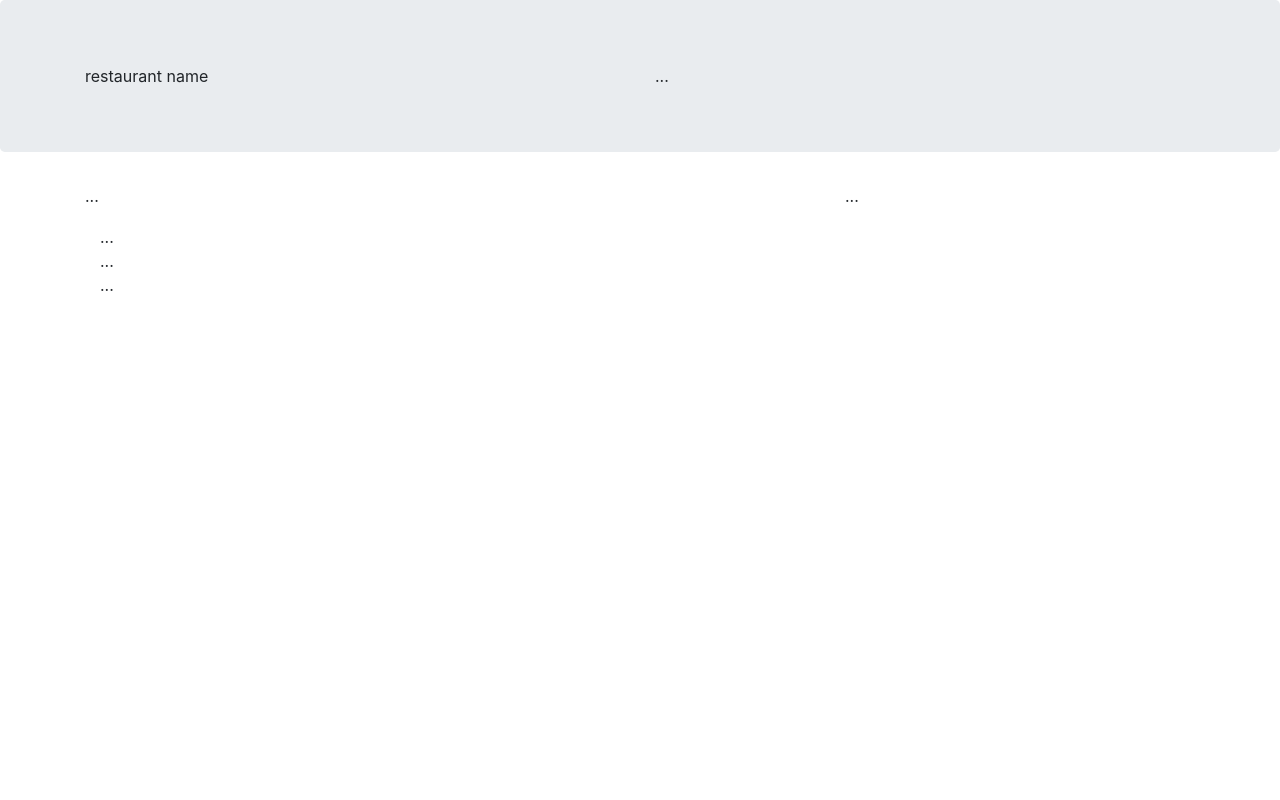
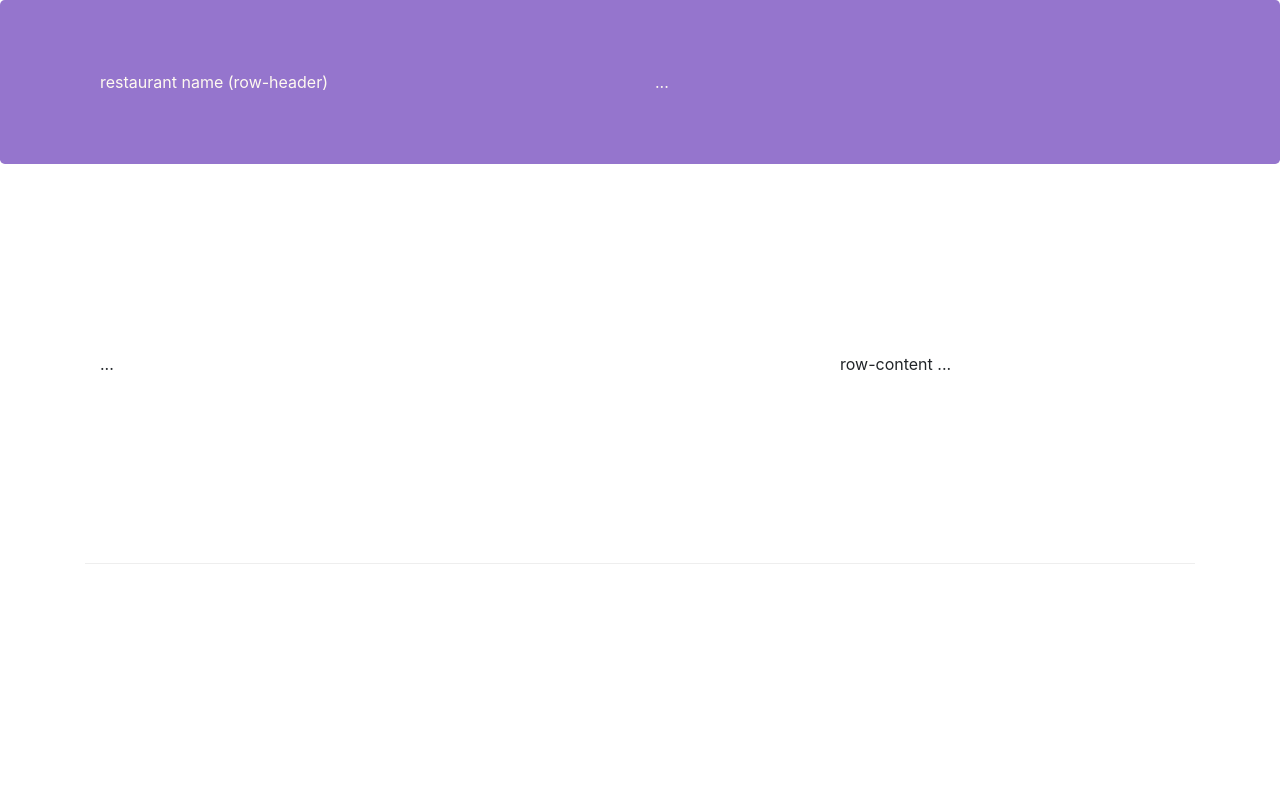
Before and after one commit to tvcht/ex6, a website: page index.html in a window 1280 px wide. Shown: the top 800 px of the page. Drawn offline with nearby package versions, Linux system fonts and the light colour scheme.

Commit message:
Bootstrap Grid Part 2

```diff
--- /dev/null
+++ b/css/style.css
@@ -0,0 +1,26 @@
+.row-header{
+    margin: 0px auto;
+    padding: 0px;
+}
+.row-content{
+    margin: 0px auto;
+    padding: 50px 0px 50px 0px;
+    border-bottom: 1px ridge;
+    min-height: 400px;
+}
+.footer{
+    background-color: #D1C4E9;
+    margin: 0px auto;
+    padding: 20px 0px 20px 0px;
+}
+.jumbotron{
+    padding: 70px 30px 70px 30px;
+    margin: 0px auto;
+    background: #9575CD;
+    color: floralwhite;
+}
+address{
+    font-size: 80%;
+    margin: 0px;
+    color: #0f0f0f;
+}
--- a/index.html
+++ b/index.html
@@ -6,26 +6,31 @@
     <meta name="viewport" content="width=device-width, initial-scale=1, shrink-to-fit=no">
     <title>Document</title>
     <link rel="stylesheet" href="node_modules/bootstrap/dist/css/bootstrap.min.css">
-    <link rel="stylesheet" href="assets/css/style.css">
+    <link rel="stylesheet" href="css/style.css">
 </head>
 <body>
     <header class="jumbotron">
         <div class="container">
-            <div class="row">
-                <div class="col-12 col-sm-6"> restaurant name </div>
+            <div class="row row-header">
+                <div class="col-12 col-sm-6"> restaurant name (row-header)</div>
                 <div class="col-12 col-sm"> ... </div>
             </div>
         </div>
     </header>
     <div class="container">
-        <div class="row">
-            <div class="col-12 col-sm-4 order-sm-last-md-3"> ... </div>
+        <div class="row row-content align-items-center">
+            <div class="col-12 col-sm-4 order-sm-last-md-3"> row-content ... </div>
             <div class="col col-sm order-sm-first col-md"> ... </div>
         </div>
+        <div class="row row-content"></div>
+        <div class="row row-content"></div>
     </div>
-    <footer>
-        <div class="container">
-            <div class="col-4 offset-1 col-sm-2"> <ul></ul> </div>
+    <footer class="footer">
+        <div class="row justify-content-center">
+            <div class="col-auto">
+                <div class="text-center"></div>
+            </div>
+            <div class="col-4 offset-1 col-sm-2"> <ul class="list-unstyled">...</ul> </div>
             <div class="col-7 col-sm-5"> ... </div>
             <div class="col-12 col-sm-4"> ... </div>
             <div class="col-auto"> ... </div>
@@ -35,5 +40,5 @@
 </body>
     <script src="node_modules/jquery/dist/jquery.min.js"></script>
     <script src="node_modules/popper.js/dist/popper.min.js"></script>
-    <script src="assets/js/script.js"></script>
+    <!-- <script src="assets/js/script.js"></script> -->
 </html>
```
Also changed, not shown: assets/css/style.css (deleted), assets/js/script.js (deleted).
